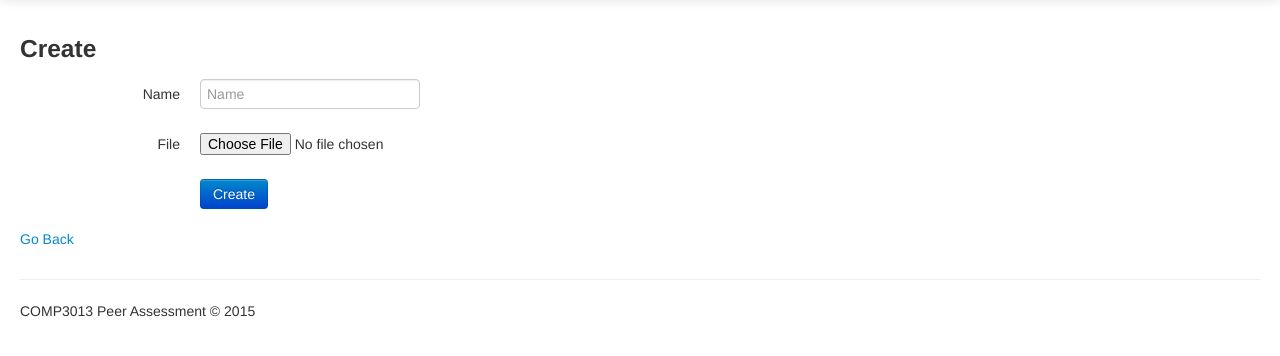
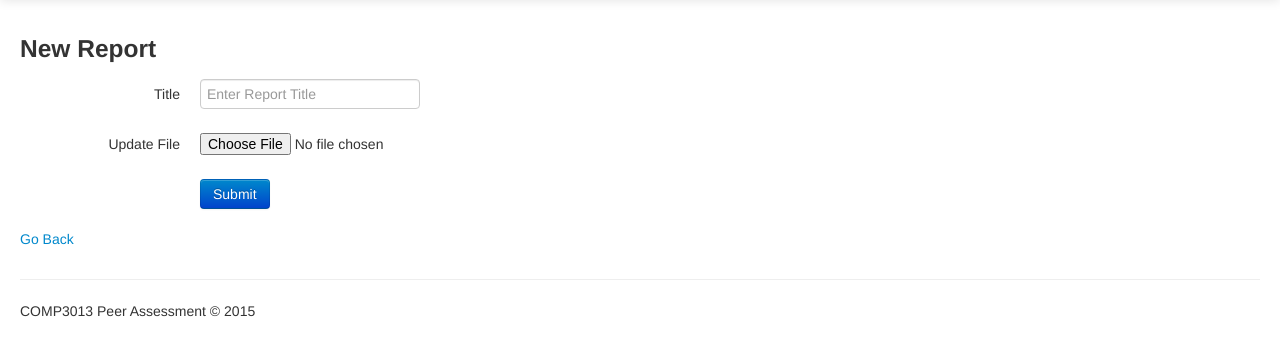
Before and after one commit to andykeqin/database, a PHP site: page /report_create.php in a window 1280 px wide. Shown: the part 41-397 px from the top of the page. Run offline with PHP 8.4, Linux system fonts and the light colour scheme; a user stored in the database is signed in.

Commit message:
Update report_create.php

```diff
--- a/report_create.php
+++ b/report_create.php
@@ -39,23 +39,23 @@
 <div class="container-fluid">
     <div class="row-fluid">
         <div class="span12">
-            <h3>Create</h3>
+            <h3>New Report</h3>
             <form class="form-horizontal" action="" method="post" enctype="multipart/form-data">
                 <div class="control-group">
-                    <label class="control-label" for="inputName">Name</label>
+                    <label class="control-label" for="inputName">Title</label>
                     <div class="controls">
-                        <input type="text" name="name" id="inputName" placeholder="Name" />
+                        <input type="text" name="name" id="inputName" placeholder="Enter Report Title" />
                     </div>
                 </div>
                 <div class="control-group">
-                    <label class="control-label" for="inputFile">File</label>
+                    <label class="control-label" for="inputFile">Update File</label>
                     <div class="controls">
                         <input type="file" name="file" id="inputName" />
                     </div>
                 </div>
                 <div class="control-group">
                     <div class="controls">
-                        <button type="submit" class="btn btn-primary">Create</button>
+                        <button type="submit" class="btn btn-primary">Submit</button>
                     </div>
                 </div>
             </form>
```
